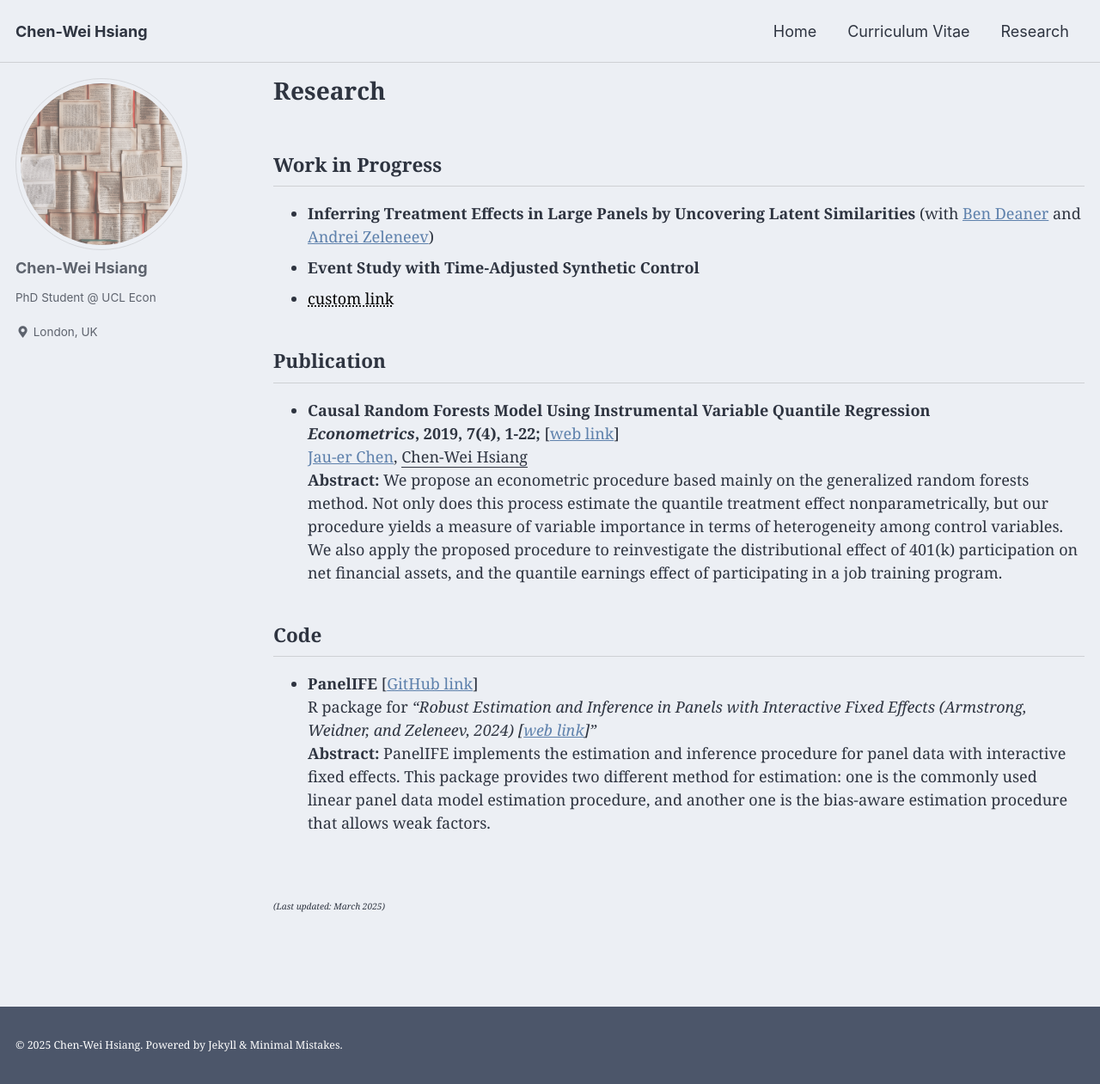
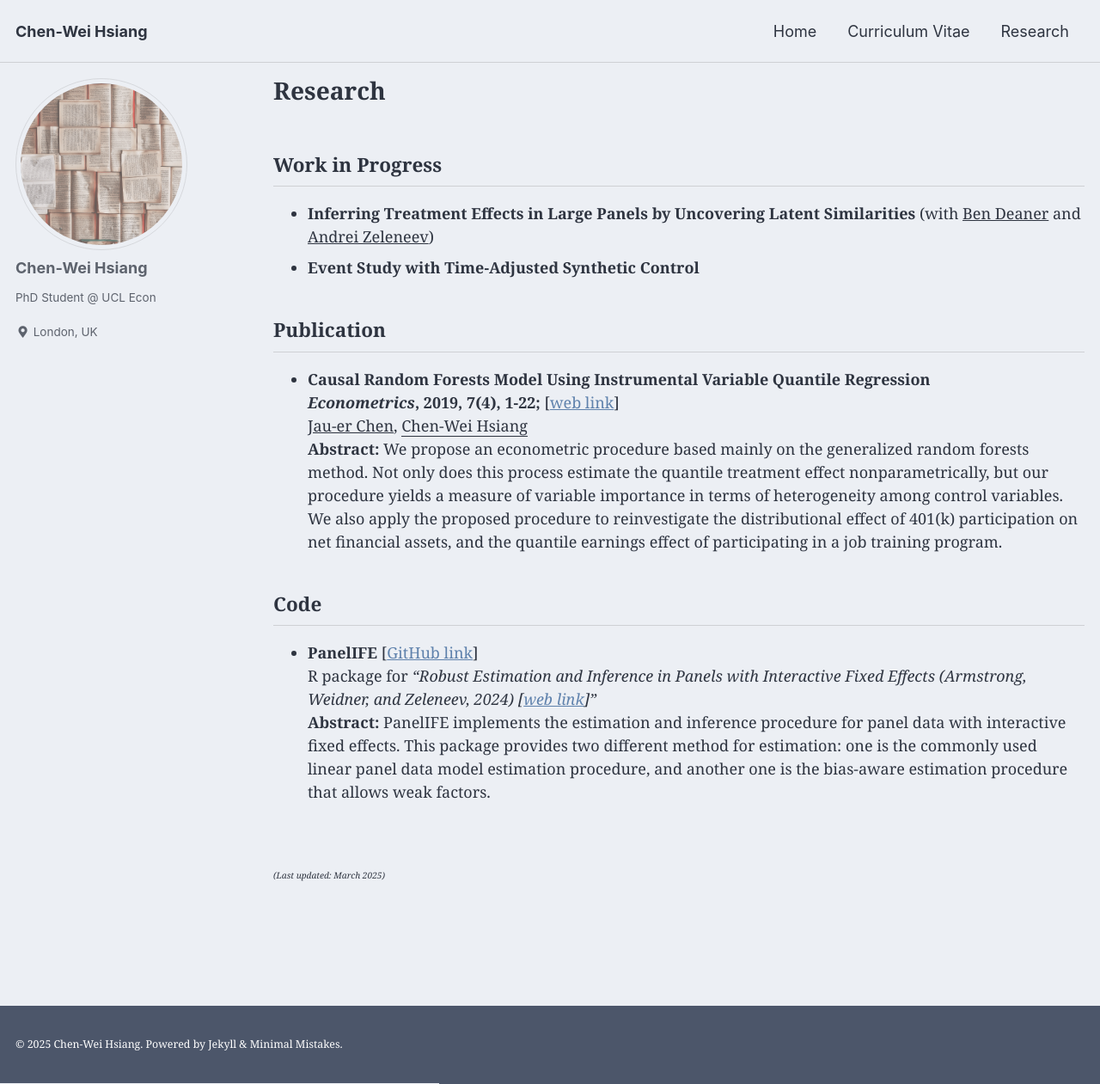
Before and after one commit to chenweihsiang/chenweihsiang.github.io, a Jekyll site: the page built from _pages/research.md, in a window 1280 px wide and 1261 px high. Shown: the whole window at 86% size. Built offline with Jekyll 4.4.1, drawn with Linux system fonts in a browser that asks for light colours; cached includes are drawn as plain includes.

Commit message:
Update research.md

```diff
--- a/_pages/research.md
+++ b/_pages/research.md
@@ -8,16 +8,15 @@ author_profile: true
 
 ## Work in Progress
 
-- **Inferring Treatment Effects in Large Panels by Uncovering Latent Similarities** (with [Ben Deaner](https://bendeaner.wordpress.com/) and [Andrei Zeleneev](https://www.azeleneev.com/))
+- **Inferring Treatment Effects in Large Panels by Uncovering Latent Similarities** (with <a href="https://bendeaner.wordpress.com/" style="color: #2E3440;">Ben Deaner</a> and <a href="https://www.azeleneev.com/" style="color: #2E3440;">Andrei Zeleneev</a>)
 - **Event Study with Time-Adjusted Synthetic Control**
-- <a href="https://www.google.com/" style="color: black; text-decoration: underline;text-decoration-style: dotted;">custom link</a>
 
 
 ## Publication
 
 - **Causal Random Forests Model Using Instrumental Variable Quantile Regression**\
 ***Econometrics*, 2019, 7(4), 1-22;** [[web link](https://doi.org/10.3390/econometrics7040049)]\
-[Jau-er Chen](https://jauerblog.wordpress.com/cv_en/), <ins>Chen-Wei Hsiang</ins>\
+<a href="https://jauerblog.wordpress.com/cv_en/" style="color: #2E3440;">Jau-er Chen</a>, <ins>Chen-Wei Hsiang</ins>\
 **Abstract:** We propose an econometric procedure based mainly on the generalized random forests method. Not only does this process estimate the quantile treatment effect nonparametrically, but our procedure yields a measure of variable importance in terms of heterogeneity among control variables. We also apply the proposed procedure to reinvestigate the distributional effect of 401(k) participation on net financial assets, and the quantile earnings effect of participating in a job training program.
 
 
```
